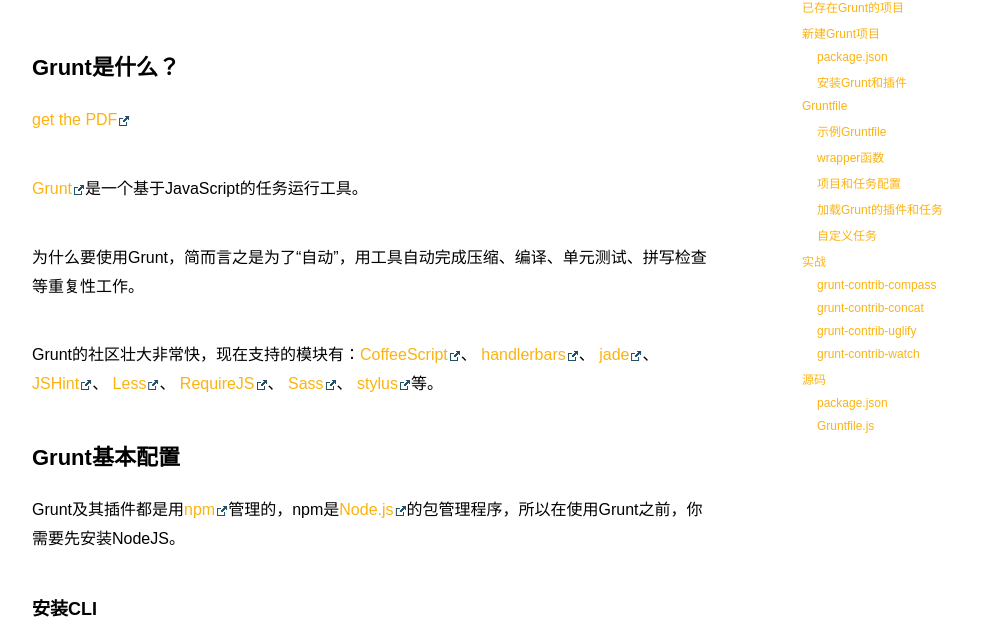
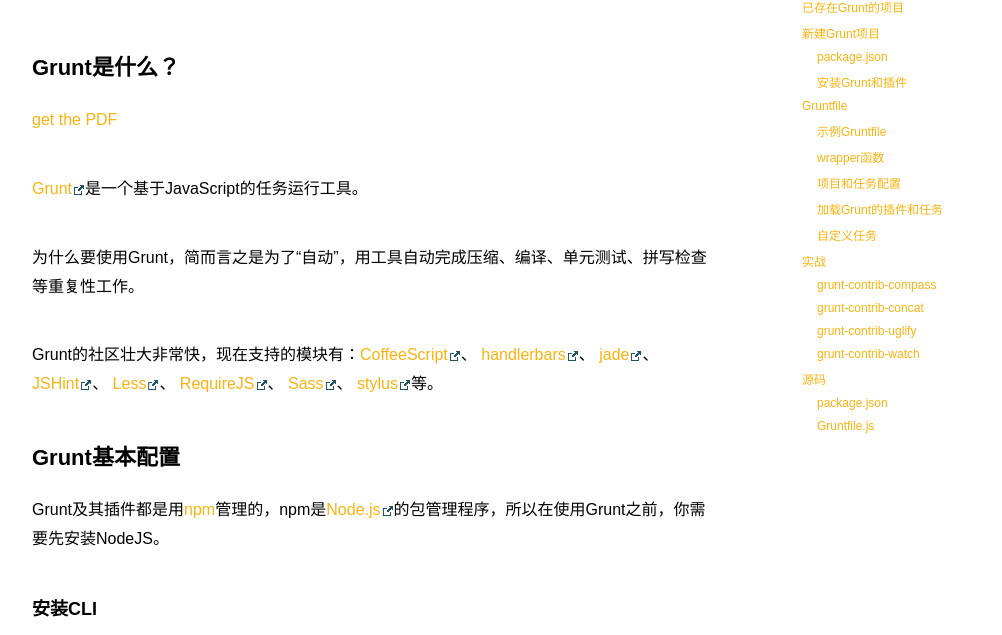
Before and after one commit to lynettelu/lynettelu.github.io, a Jekyll site: the page built from _posts/blog/2013-07-17-grunt-in-action.md, in a window 1280 px wide. Shown: the part 176-811 px from the top of the page, without its empty margins (268-1270 px from the left). Built offline with Jekyll 4.4.1, drawn with Linux system fonts in a browser that asks for light colours; Markdown is read by kramdown in place of the engine named in the settings; comment, search, counter and statistics services are not loaded.

Commit message:
modify external link style

```diff
--- a/css/default.css
+++ b/css/default.css
@@ -45,7 +45,9 @@
     -o-transition: all .6s ease-out;
     transition: all .6s ease-out;
 }
-a.external {padding-right:13px;background:url('/images/icons.gif') no-repeat right 1px;}
+
+a[href^="http:"]{padding-right:13px;background:url('/images/icons.gif') no-repeat right 1px;}
+a[href^="http://lynettelu.github.io"] {background-image: none; padding-right: 0;}
 a.external:hover {background-position:right -15px;}
 .entry-title,.entry-title a {font-size:30px;font-weight:bold;margin-bottom:6px;color:#000;text-align:center;}
 .entry-title a:hover {text-decoration:none;}
--- a/js/prettify/prettify.css
+++ b/js/prettify/prettify.css
@@ -21,12 +21,12 @@
 .prettyprint{background:#000;}
 li.L0, li.L1, li.L2, li.L3, li.L4, li.L5, li.L6, li.L7, li.L8, li.L9{color:#555;}
 li.L1, li.L3, li.L5, li.L7, li.L9{background:#111;}
-img {padding: 3px;
+img {padding: 4px;
      border: 1px solid #fff;
      }
 img:hover {
              border: 1px solid #dbdbdb;
-             padding: 3px;
+             padding: 4px;
              -moz-box-shadow: 2px 3px 4px rgba(0, 0, 0, .4);
              box-shadow: 2px 3px 4px rgba(0, 0, 0, .4);
              -webkit-box-shadow: 2px 3px 4px rgba(0, 0, 0, .4);
```
